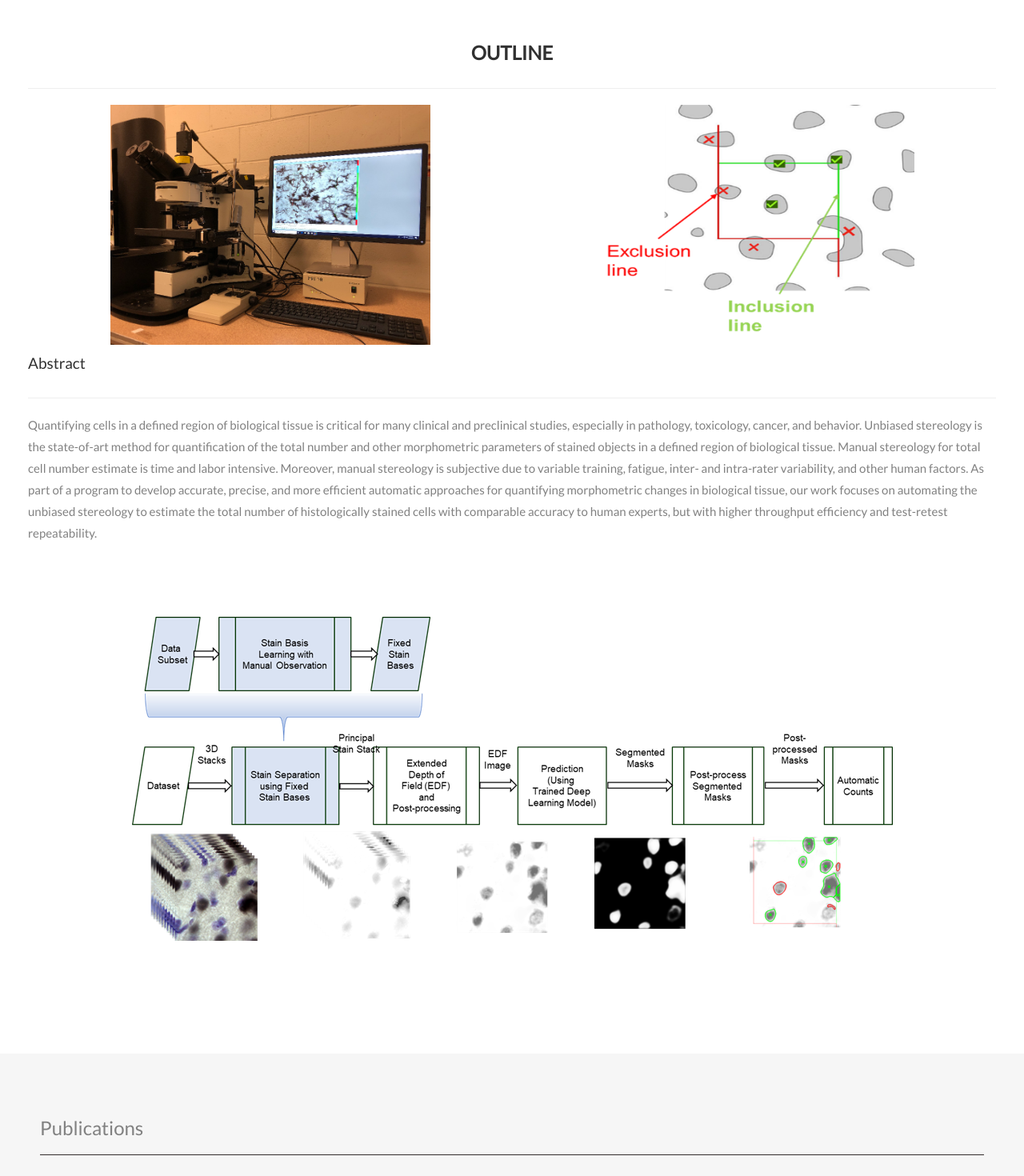
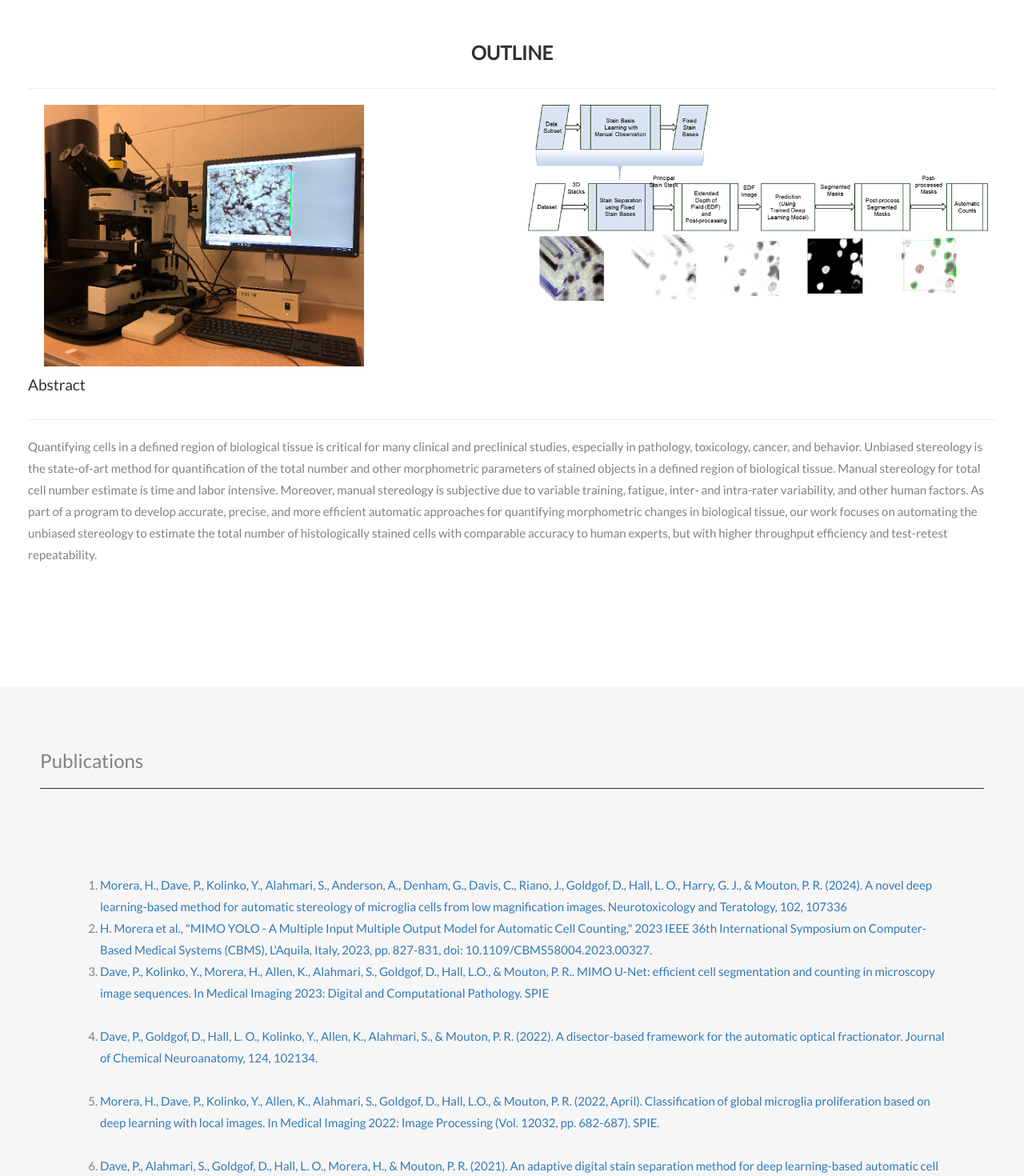
Before and after one commit to stalker0418/DL_Lab, a React (Create React App) app: page / in a window 1280 px wide. Shown: the part 600-2070 px from the top of the page at 80% size. Built offline with nearby package versions, Linux system fonts and the light colour scheme; the HTML template or start-up script is replaced by a standard one.

Commit message:
Replaced the images that are need at abstract

```diff
--- a/src/components/About.css
+++ b/src/components/About.css
@@ -5,7 +5,7 @@
 
 .image-wrapper {
     flex: 1; /* Each image takes equal width */
-    margin-right: 10px; /* Add some space between images */
+    margin-left: 20px; /* Add some space between images */
     /* justify-content: center; */
 }
 
--- a/src/components/About.js
+++ b/src/components/About.js
@@ -9,27 +9,27 @@ const About = () => {
                     <div   >
                         <h2 class="text-center">Outline</h2>
                         <hr></hr>
-                        <div class="text-center">
-                            <div class="col-sm-6 text-center">
+                        <div class="text-center" className='image-container'>
+                            <div class="col-sm-6 text-center" className='image-wrapper'>
                                 <img src="picture2.png" alt="System setup" width="400" height="300" />
                             </div>
-                            <div class="text-center">
-                                <img src="picture3.png" alt="System setup" width="400" height="300" />
+                            <div class="text-center" className='image-wrapper'>
+                                <img src="picture4.png" alt="System setup" width="600" height="300" />
                             </div>
                         </div>
                         <h4>Abstract</h4><hr></hr>
                         <p>Quantifying cells in a defined region of biological tissue is critical for many clinical and preclinical studies, especially in pathology, toxicology, cancer, and behavior. Unbiased stereology is the state-of-art method for quantification of the total number and other morphometric parameters of stained objects in a defined region of biological tissue.  Manual stereology for total cell number estimate is time and labor intensive. Moreover, manual stereology is subjective due to variable training, fatigue, inter- and intra-rater variability, and other human factors. As part of a program to develop accurate, precise, and more efficient automatic approaches for quantifying morphometric changes in biological tissue, our work focuses on automating the unbiased stereology to estimate the total number of histologically stained cells with comparable accuracy to human experts, but with higher throughput efficiency and test-retest repeatability.</p>
                         <br/><br/><br/>
-                        <div className="text-center">
+                        {/* <div className="text-center"> */}
                             {/* <span className="glyphicon glyphicon-globe logo slideanim"></span> */}
-                            <div className="text-center">
-                                    <img src="picture4.png" alt="System setup"  />
-                            </div>
-                            <br/><br/><br/>
+                            {/* <div className="text-center"> */}
+                                    {/* <img src="picture4.png" alt="System setup"  /> */}
+                            {/* </div> */}
+                            {/* <br/><br/><br/> */}
                             {/* <div class="text-center">
                                     <img src="picture5.png" alt="System setup" width="400" height="300" />
                             </div> */}
-                        </div>
+                        {/* </div> */}
 
                         {/* <div class="text-center">
                             <img src="picture6.png" alt="System setup" width="800" height="300" />
```
